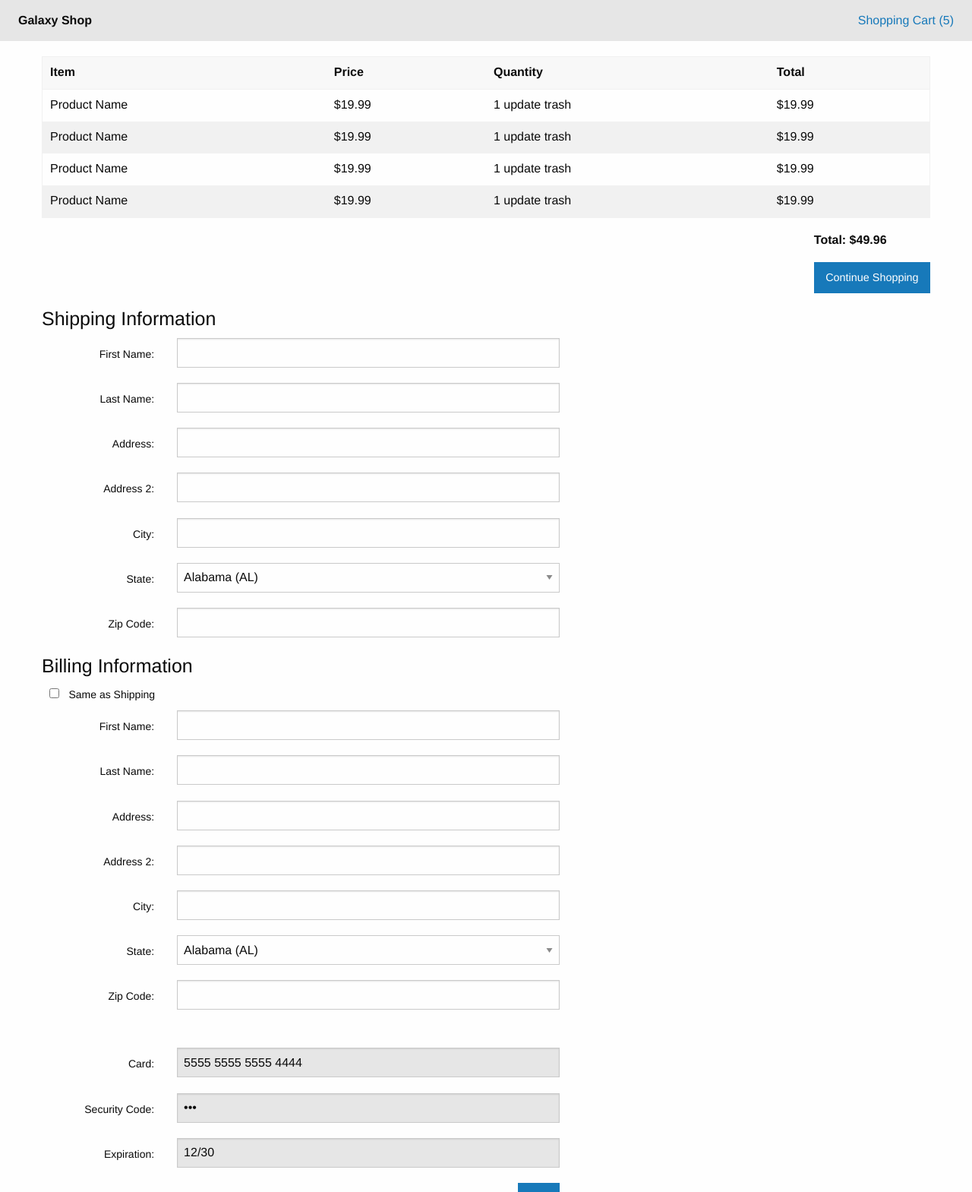
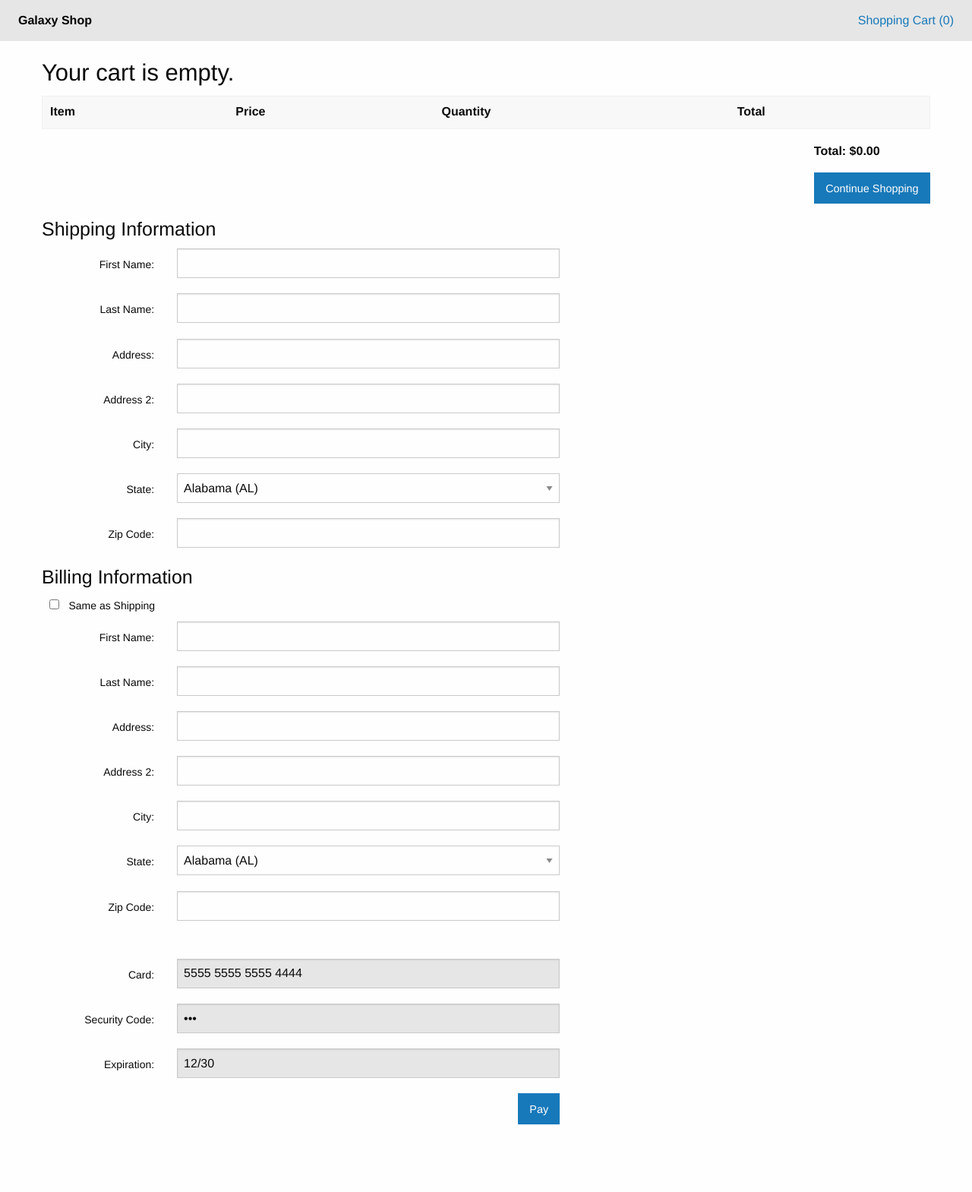
Before and after one commit to bpseitz/galaxy_shop, a Django app: page /cart in a window 1280 px wide. Shown: the top 1569 px of the page at 76% size. After the commit the page ends 1480 px from the top, so only its background shows below. Run offline with Django 3.2, Linux system fonts and the light colour scheme; lists and menus that the app fills with data are empty; some libraries are stand-ins or nearby versions.

Commit message:
shopping cart tracks items

```diff
--- a/store/templates/store/cart.html
+++ b/store/templates/store/cart.html
@@ -13,12 +13,16 @@
     <header class="top-bar">
       <div class="top-bar-left">
         <ul class="menu">
-          <li class="menu-text">Galaxy Shop</li>
+          <li class="menu-text"><a href="/" id="store-name">Galaxy Shop</a></li>
         </ul>
       </div>
       <div class="top-bar-right">
         <ul class="menu">
-          <li><a href="/shopping-cart">Shopping Cart (5)</a></li>
+          {% if session.item_count %}
+            <li><a href="/cart">Shopping Cart ({{session.item_count}})</a></li>
+          {% else %}
+            <li><a href="/cart">Shopping Cart (0)</a></li>
+          {% endif %}
         </ul>
       </div>
     </header>
@@ -33,41 +37,28 @@
           </tr>
         </thead>
         <tbody>
+          {% for data in cart_items.values %}
           <tr>
-            <td>Product Name</td>
-            <td>$19.99</td>
-            <td>1 update trash</td>
-            <td>$19.99</td>
+            <td><a href="/products/{{data.product_id}}">{{data.name}}</a></td>
+            <td>${{data.price}}</td>
+            <td>{{data.quantity}}</td>
+            <td>${{data.total}}</td>
           </tr>
-          <tr>
-            <td>Product Name</td>
-            <td>$19.99</td>
-            <td>1 update trash</td>
-            <td>$19.99</td>
-          </tr>
-          <tr>
-            <td>Product Name</td>
-            <td>$19.99</td>
-            <td>1 update trash</td>
-            <td>$19.99</td>
-          </tr>
-          <tr>
-            <td>Product Name</td>
-            <td>$19.99</td>
-            <td>1 update trash</td>
-            <td>$19.99</td>
-          </tr>
+          {% empty %}
+            <h3>Your cart is empty.</h3>
+          {% endfor %}
         </tbody>
       </table>
       <div class="grid-x align-right">
         <div class="total-group">
-          <p>Total: $49.96</p>
+          <p>Total: ${{cart_total}}</p>
           <a href="/" class="button align-right">Continue Shopping</a>
         </div>
       </div>
       <div class="grid-x grid-margin-y payment-info">
         <div class="cell medium-8 large-7">
-          <form action="pay" method="post">
+          <form action="/reset" method="post">
+            {% csrf_token %}
             <h4>Shipping Information</h4>
             <div class="grid-x grid-margin-x">
               <div class="small-3 cell">
@@ -188,7 +179,7 @@
                 <label for="first_name" class="text-right middle">First Name:</label>
               </div>
               <div class="small-9 cell">
-                <input type="text" name="first_name" id="first_name">
+                <input type="text" name="first_name" id="b-first_name">
               </div>
             </div>
             <div class="grid-x grid-margin-x">
@@ -196,7 +187,7 @@
                 <label for="last_name" class="text-right middle">Last Name:</label>
               </div>
               <div class="small-9 cell">
-                <input type="text" name="last_name" id="last_name">
+                <input type="text" name="last_name" id="b-last_name">
               </div>
             </div>
             <div class="grid-x grid-margin-x">
@@ -204,7 +195,7 @@
                 <label for="address" class="text-right middle">Address:</label>
               </div>
               <div class="small-9 cell">
-                <input type="text" name="address" id="address">
+                <input type="text" name="address" id="b-address">
               </div>
             </div>
             <div class="grid-x grid-margin-x">
@@ -212,7 +203,7 @@
                 <label for="address_2" class="text-right middle">Address 2:</label>
               </div>
               <div class="small-9 cell">
-                <input type="text" name="address_2" id="address_2">
+                <input type="text" name="address_2" id="b-address_2">
               </div>
             </div>
             <div class="grid-x grid-margin-x">
@@ -220,7 +211,7 @@
                 <label for="city" class="text-right middle">City:</label>
               </div>
               <div class="small-9 cell">
-                <input type="text" name="city" id="city">
+                <input type="text" name="city" id="b-city">
               </div>
             </div>
             <div class="grid-x grid-margin-x">
@@ -291,7 +282,7 @@
                 <label for="zip" class="text-right middle">Zip Code:</label>
               </div>
               <div class="small-9 cell">
-                <input type="number" name="zip" id="zip">
+                <input type="number" name="zip" id="b-zip">
               </div>
             </div>
             <div class="grid-x grid-margin-x card-info">
@@ -323,11 +314,5 @@
         </div>
       </div>
     </div>
-
-
-    <script src="js/vendor/jquery.js"></script>
-    <script src="js/vendor/what-input.js"></script>
-    <script src="js/vendor/foundation.js"></script>
-    <script src="js/app.js"></script>
   </body>
 </html>
--- a/store/urls.py
+++ b/store/urls.py
@@ -8,4 +8,6 @@ urlpatterns = [
     path('products/new', views.new),
     path('products/create', views.create),
     path('category/<int:category_id>', views.show_category),
+    path('buy', views.buy),
+    path('reset', views.reset),
 ]
--- a/store/views.py
+++ b/store/views.py
@@ -19,6 +19,7 @@ def index(request):
     except EmptyPage:
         products = paginator.page(paginator.num_pages)
     context = {
+        'session': request.session,
         'cat_name': 'All',
         's': sort_by,
         'products': products,
@@ -48,6 +49,7 @@ def show_category(request, category_id):
     except EmptyPage:
         products = paginator.page(paginator.num_pages)
     context = {
+        'session': request.session,
         's': sort_by,
         'cat_name': target_category.name,
         'products': products,
@@ -63,7 +65,11 @@ def show_product(request, product_id):
         product = Product.objects.get(id=product_id)
     except KeyError:
         return redirect('/')
+    similar = product.category.products.exclude(id=product_id)
+    similar = similar.order_by('?')[:3]
     context = {
+        'session': request.session,
+        'similar': similar,
         'product': product,
         'prices': product.generate_prices(),
     }
@@ -71,7 +77,30 @@ def show_product(request, product_id):
 
 
 def show_cart(request):
-    return render(request, 'store/cart.html')
+    cart_items = {}
+    cart_total = 0
+    try:
+        for product_id, quantity in request.session['cart'].items():
+            product = Product.objects.get(id=product_id)
+            item = {
+                'product_id': product_id,
+                'name': product.name,
+                'price': product.price,
+                'quantity': quantity,
+                'total': quantity * product.price,
+            }
+            cart_total += quantity * product.price
+            cart_items[product_id] = item
+    except KeyError:
+        cart_total = '0.00'
+    print(cart_items)
+    context = {
+        'cart_total': cart_total,
+        'cart_items': cart_items,
+        'products': Product.objects.all(),
+        'session': request.session,
+    }
+    return render(request, 'store/cart.html', context)
 
 
 def new(request):
@@ -94,3 +123,23 @@ def create(request):
                                    thumbnail=request.FILES['file'])
             return redirect('/products/new')
     return redirect('/products/new')
+
+
+def buy(request):
+    if request.POST:
+        quantity = int(request.POST['quantity'])
+        product_id = request.POST['product_id']
+        print(request.POST)
+        try:
+            request.session['item_count'] += quantity
+        except KeyError:
+            request.session['item_count'] = quantity
+        if request.session.get('cart'):
+            request.session['cart'][product_id] = request.session['cart'].get(product_id, 0) + quantity
+        else:
+            request.session['cart'] = {product_id: quantity}
+    return redirect('/cart')
+
+def reset(request):
+    request.session.flush()
+    return redirect('/')
```
Also changed, not shown: store/templates/store/index.html (+6 -2 lines), store/templates/store/product_page.html (+18 -11 lines), store/templates/store/sort.html (+14 -6 lines).
